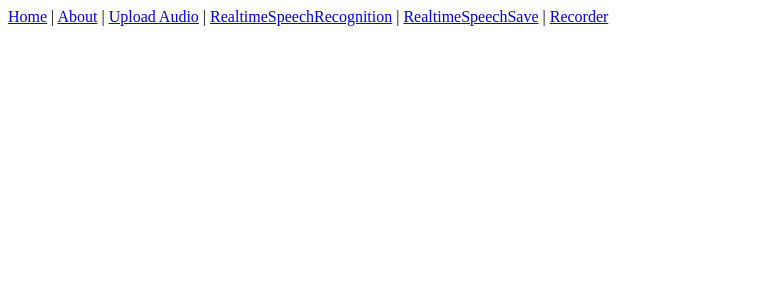
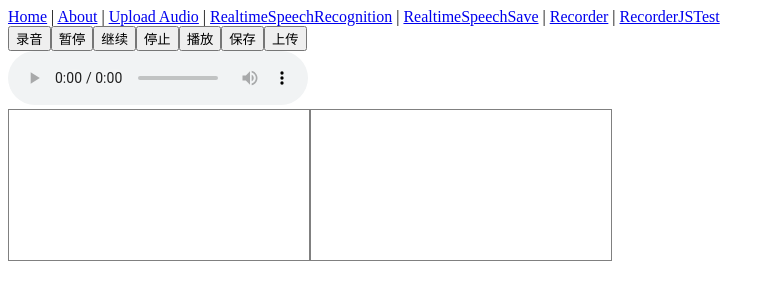
Before and after one commit to litongjava/listen-know-web, a Vue app: page /#/RecorderJSTest in a window 1280 px wide. Shown: the top 300 px of the page, without its empty margins (0-775 px from the left). Built offline with nearby package versions, Linux system fonts and the light colour scheme.

Commit message:
add RecorderJSTestView.vue

```diff
--- a/package.json
+++ b/package.json
@@ -10,6 +10,7 @@
   "dependencies": {
     "axios": "^1.6.2",
     "core-js": "^3.8.3",
+    "js-audio-recorder": "0.5.7",
     "register-service-worker": "^1.7.2",
     "vue": "^2.6.14",
     "vue-native-websocket": "^2.0.15",
--- a/src/App.vue
+++ b/src/App.vue
@@ -12,6 +12,8 @@
     <router-link to="/RealtimeSpeechSave">RealtimeSpeechSave</router-link>
     |
     <router-link to="/Recorder">Recorder</router-link>
+    |
+    <router-link to="/RecorderJSTest">RecorderJSTest</router-link>
   </nav>
   <router-view/>
 </div>
--- a/src/router/index.js
+++ b/src/router/index.js
@@ -34,7 +34,14 @@ const routes = [
     path:"/Recorder",
     name:"Recorder",
     component:()=>import('../views/RecorderView.vue')
+  },
+  {
+    path:"/RecorderJSTest",
+    name:"RecorderJSTest",
+    component:()=>import('../views/RecorderJSTestView.vue')
   }
+
+
 ];
 
 const router = new VueRouter({
--- /dev/null
+++ b/src/views/RecorderJSTestView.vue
@@ -0,0 +1,168 @@
+<template>
+<div>
+  <input type="button" value="录音" @click="startRecording"/>
+  <input type="button" value="暂停" @click="pauseRecording"/>
+  <input type="button" value="继续" @click="resumeRecording"/>
+  <input type="button" value="停止" @click="stopRecording"/>
+  <input type="button" value="播放" @click="playRecording"/>
+  <input type="button" value="保存" @click="saveRecording"/>
+  <input type="button" value="上传" @click="uploadRecording"/>
+  <br/>
+  <audio ref="audio" controls></audio>
+  <br/>
+  <canvas id="recordCanvas" ref="record" style="border: 1px solid gray"></canvas>
+  <canvas id="playCanvas" ref="play" style="border: 1px solid gray"></canvas>
+</div>
+</template>
+
+<script>
+import Recorder from 'js-audio-recorder';
+
+export default {
+  name: "RecorderJSTestView",
+  data() {
+    return {
+      recorder: null,
+      audioBlob: null,
+      drawRecordId: null,
+      drawPlayId: null
+    };
+  },
+
+  methods: {
+    async startRecording() {
+      this.recorder = new Recorder({
+        sampleBits: 16,
+        sampleRate: 16000,
+        numChannels: 1,
+        compiling: true
+      });
+
+      try {
+        // await this.recorder.getPermission();
+        await this.recorder.start();
+        this.drawRecord();
+        this.recorder.onprogress = function (params) {
+          console.log('录音时长(秒)', params.duration);
+          console.log('录音大小(字节)', params.fileSize);
+          console.log('录音音量百分比(%)', params.vol);
+          console.log('当前录音的总数据([DataView, DataView...])', params.data);
+        }
+      } catch (error) {
+        console.error('录音启动失败:', error);
+      }
+    },
+
+    pauseRecording() {
+      if (this.recorder) {
+        this.recorder.pause();
+      }
+    },
+
+    resumeRecording() {
+      if (this.recorder) {
+        this.recorder.resume();
+      }
+    },
+
+    async stopRecording() {
+      if (this.recorder) {
+        await this.recorder.stop();
+        this.audioBlob = await this.recorder.getWAVBlob();
+        this.drawRecordId && cancelAnimationFrame(this.drawRecordId);
+        this.drawRecordId = null;
+      }
+    },
+
+    playRecording() {
+      if (this.audioBlob) {
+        const audioURL = URL.createObjectURL(this.audioBlob);
+        this.$refs.audio.src = audioURL;
+        this.$refs.audio.play();
+        this.drawPlay();
+      }
+    },
+
+    saveRecording() {
+      if (this.audioBlob) {
+        const a = document.createElement("a");
+        document.body.appendChild(a);
+        const url = URL.createObjectURL(this.audioBlob);
+        a.href = url;
+        a.download = 'recording.wav';
+        a.click();
+        window.URL.revokeObjectURL(url);
+      }
+    },
+
+    uploadRecording() {
+      if (this.audioBlob) {
+        const formData = new FormData();
+        formData.append('file', this.audioBlob, 'recording.wav');
+
+        // 以下为上传逻辑，根据你的后端接口进行相应调整
+        // axios.post('your-upload-url', formData, {
+        //   headers: {
+        //     'Content-Type': 'multipart/form-data'
+        //   }
+        // })
+        // .then(response => {
+        //   console.log('上传成功', response);
+        // })
+        // .catch(error => {
+        //   console.error('上传失败', error);
+        // });
+      }
+    },
+    drawRecord() {
+      this.drawRecordId = requestAnimationFrame(this.drawRecord);
+      this.drawWave({
+        canvas: this.$refs.record,
+        dataArray: this.recorder.getRecordAnalyseData(),
+      });
+    },
+    drawPlay() {
+      this.drawPlayId = requestAnimationFrame(this.drawPlay);
+      this.drawWave({
+        canvas: this.$refs.play,
+        dataArray: this.recorder.getPlayAnalyseData(),
+      });
+    },
+    drawWave({canvas, dataArray}) {
+      const ctx = canvas.getContext('2d');
+      ctx.clearRect(0, 0, canvas.width, canvas.height); // 清除画布
+
+      // 设置绘制属性
+      ctx.lineWidth = 2;
+      ctx.strokeStyle = '#409EFF';
+      ctx.beginPath();
+
+      const sliceWidth = canvas.width / dataArray.length; // 每个数据点的宽度
+      let x = 0; // 当前绘制位置的 x 坐标
+
+      for (let i = 0; i < dataArray.length; i++) {
+        // 将数据点转换为 y 轴上的位置
+        const v = dataArray[i] / 128.0;
+        const y = v * canvas.height / 2;
+
+        if (i === 0) {
+          // 移动到第一个点
+          ctx.moveTo(x, y);
+        } else {
+          // 连接到下一个点
+          ctx.lineTo(x, y);
+        }
+
+        x += sliceWidth; // 移动到下一个数据点的位置
+      }
+
+      ctx.lineTo(canvas.width, canvas.height / 2); // 绘制到最后一个点
+      ctx.stroke(); // 完成波形绘制
+    }
+  }
+};
+</script>
+
+<style scoped>
+
+</style>
```
